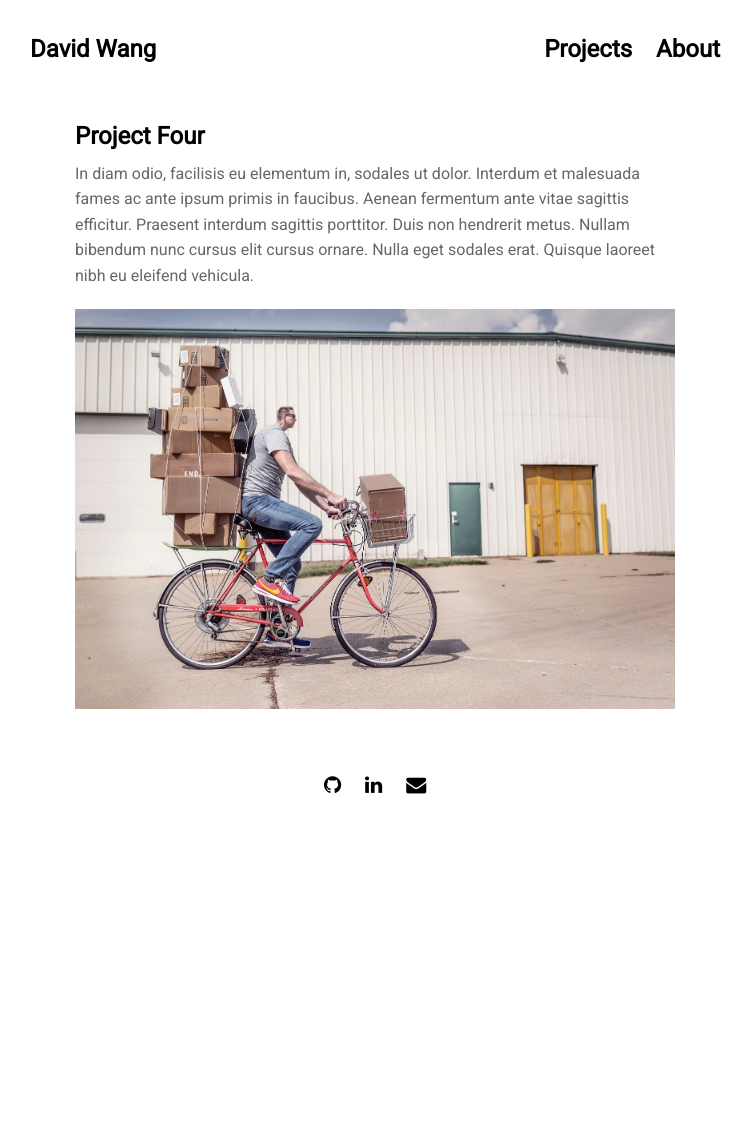
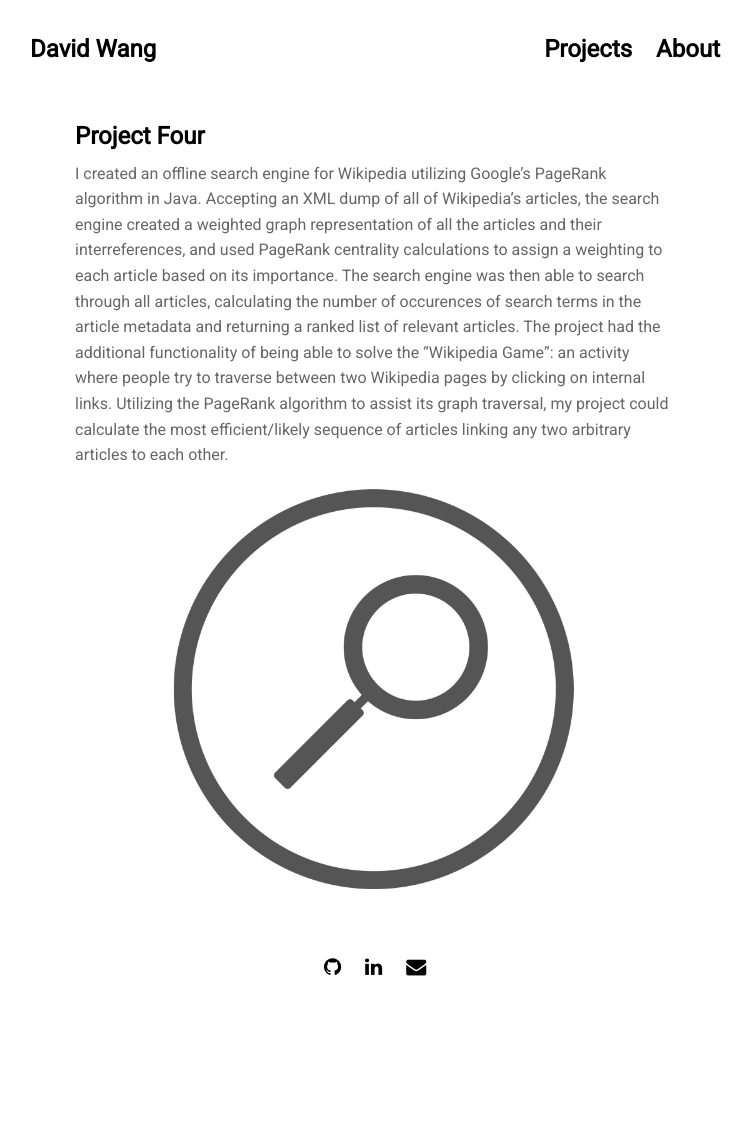
Before and after one commit to david-wang-1/david-wang-1.github.io, a Jekyll site: the page built from projects/proj-4.md, in a window 1280 px wide. Shown: the whole page, without its empty margins (265-1017 px from the left). Built offline with Jekyll 4.4.1, drawn with Linux system fonts in a browser that asks for light colours; nearby versions of some CDN libraries; before the commit the page ends 939 px from its top, so only the background shows below that.

Commit message:
added project 4 - wikipedia search/game

```diff
--- a/projects/proj-4.md
+++ b/projects/proj-4.md
@@ -3,6 +3,6 @@
 title: 'Project Four'
 ---
 
-In diam odio, facilisis eu elementum in, sodales ut dolor. Interdum et malesuada fames ac ante ipsum primis in faucibus. Aenean fermentum ante vitae sagittis efficitur. Praesent interdum sagittis porttitor. Duis non hendrerit metus. Nullam bibendum nunc cursus elit cursus ornare. Nulla eget sodales erat. Quisque laoreet nibh eu eleifend vehicula.
+I created an offline search engine for Wikipedia utilizing Google's PageRank algorithm in Java. Accepting an XML dump of all of Wikipedia's articles, the search engine created a weighted graph representation of all the articles and their interreferences, and used PageRank centrality calculations to assign a weighting to each article based on its importance. The search engine was then able to search through all articles, calculating the number of occurences of search terms in the article metadata and returning a ranked list of relevant articles. The project had the additional functionality of being able to solve the "Wikipedia Game": an activity where people try to traverse between two Wikipedia pages by clicking on internal links. Utilizing the PageRank algorithm to assist its graph traversal, my project could calculate the most efficient/likely sequence of articles linking any two arbitrary articles to each other.
 
-{% include image.html url="http://www.gratisography.com" image="projects/proj-4/bike.jpg" %}
+{% include image.html url="http://www.gratisography.com" image="projects/proj-4/thumb.jpg" %}
```
Also changed, not shown: assets/img/projects/proj-4/thumb.jpg.
